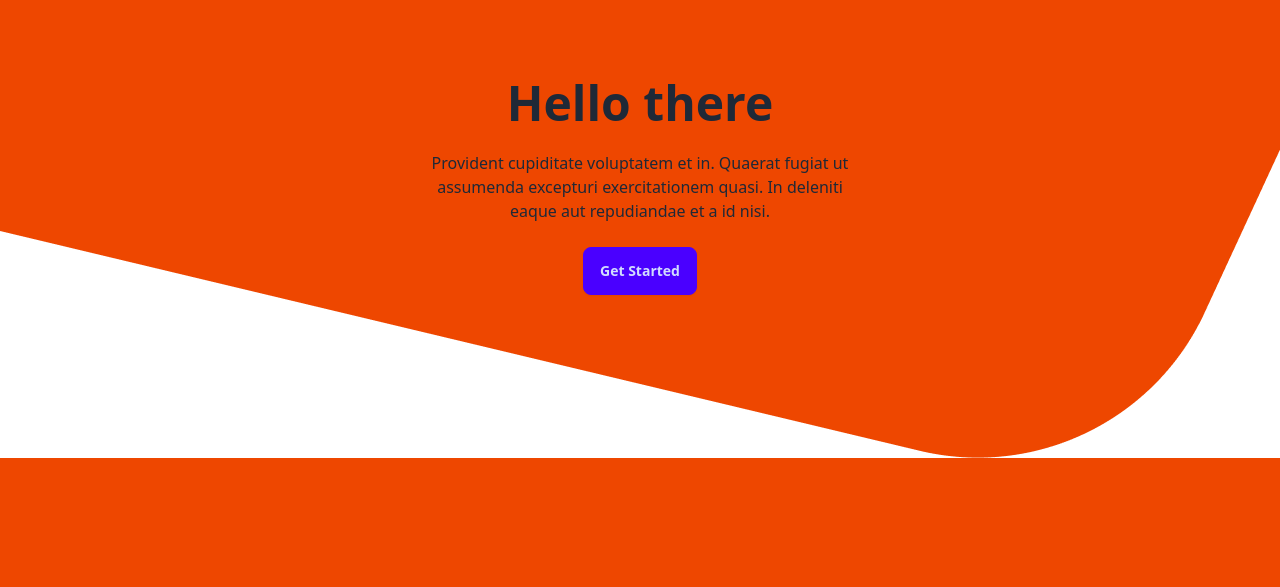
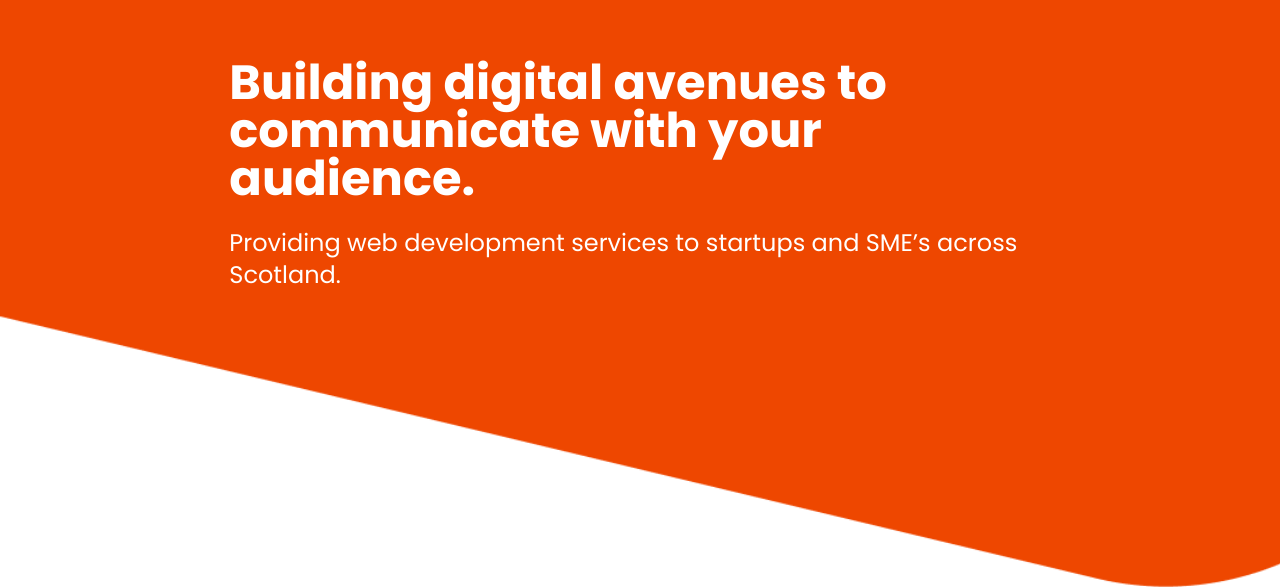
Before and after one commit to kingy86/portfolio, a SvelteKit app: page / in a window 1280 px wide. Shown: the part 213-800 px from the top of the page. Built offline with nearby package versions, Linux system fonts and the light colour scheme.

Commit message:
changed fonts in tailwind config

```diff
--- a/src/app.css
+++ b/src/app.css
@@ -1,3 +1,7 @@
+
+  @import url('https://fonts.googleapis.com/css2?family=Poppins:wght@400;500;600;700&display=swap');
+
+
 @tailwind base;
 @tailwind components;
 @tailwind utilities;
--- a/src/lib/components/Hero.svelte
+++ b/src/lib/components/Hero.svelte
@@ -5,16 +5,17 @@
 
 <style>
     .hero {
-      background: url("$lib/images/hero-bg.webp")
+      background: url("$lib/images/hero-bg.webp");
+      background-size: cover;
+      background-repeat: no-repeat;
     }
 </style>
 
 <div class="hero min-h-screen">
-  <div class="hero-content text-center">
-    <div class="max-w-md">
-      <h1 class="text-5xl font-bold">Hello there</h1>
-      <p class="py-6">Provident cupiditate voluptatem et in. Quaerat fugiat ut assumenda excepturi exercitationem quasi. In deleniti eaque aut repudiandae et a id nisi.</p>
-      <button class="btn btn-primary">Get Started</button>
+  <div class="hero-content w-8/12">
+    <div>
+      <h1 class="text-5xl font-bold text-white font-poppins">Building digital avenues to communicate with your audience.</h1>
+      <p class="text-2xl py-6 text-white font-poppins">Providing web development services to startups and SME’s across Scotland.</p>
     </div>
   </div>
 </div>
--- a/tailwind.config.js
+++ b/tailwind.config.js
@@ -2,7 +2,11 @@
 export default {
   content: ['./src/**/*.{html,svelte,js,ts}'],
   theme: {
-    extend: {},
+    extend: {
+      fontFamily: {
+        poppins: ['"Poppins"', 'sans-serif'],
+        },
+    },
   },
   plugins: [require('daisyui')],
 }
```
